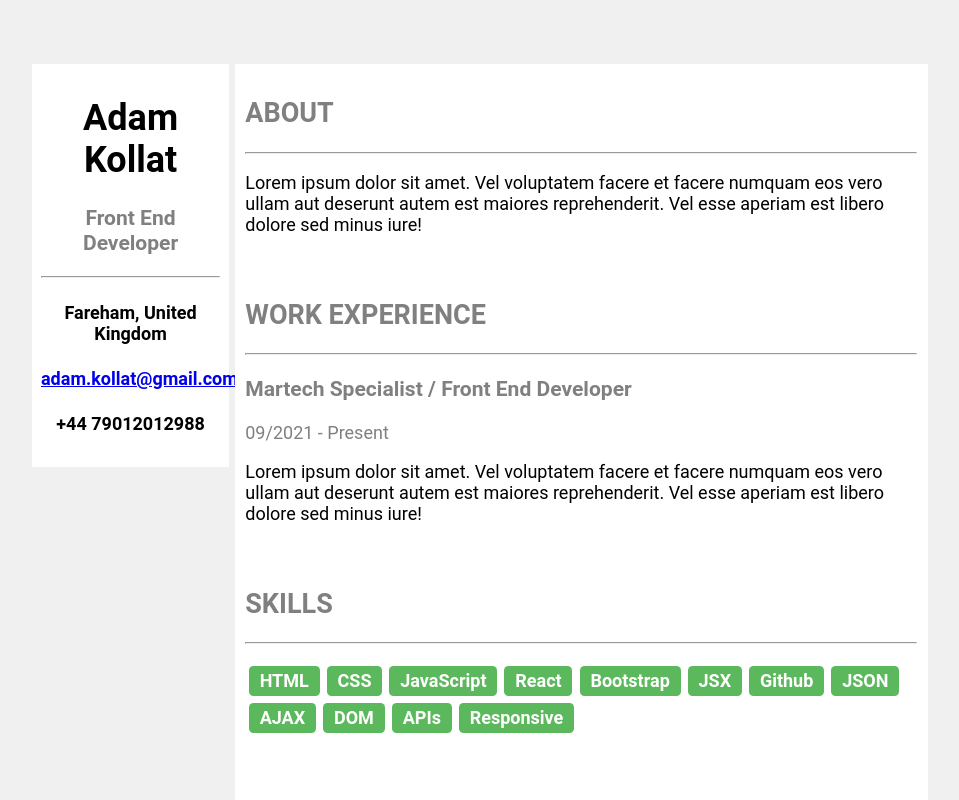
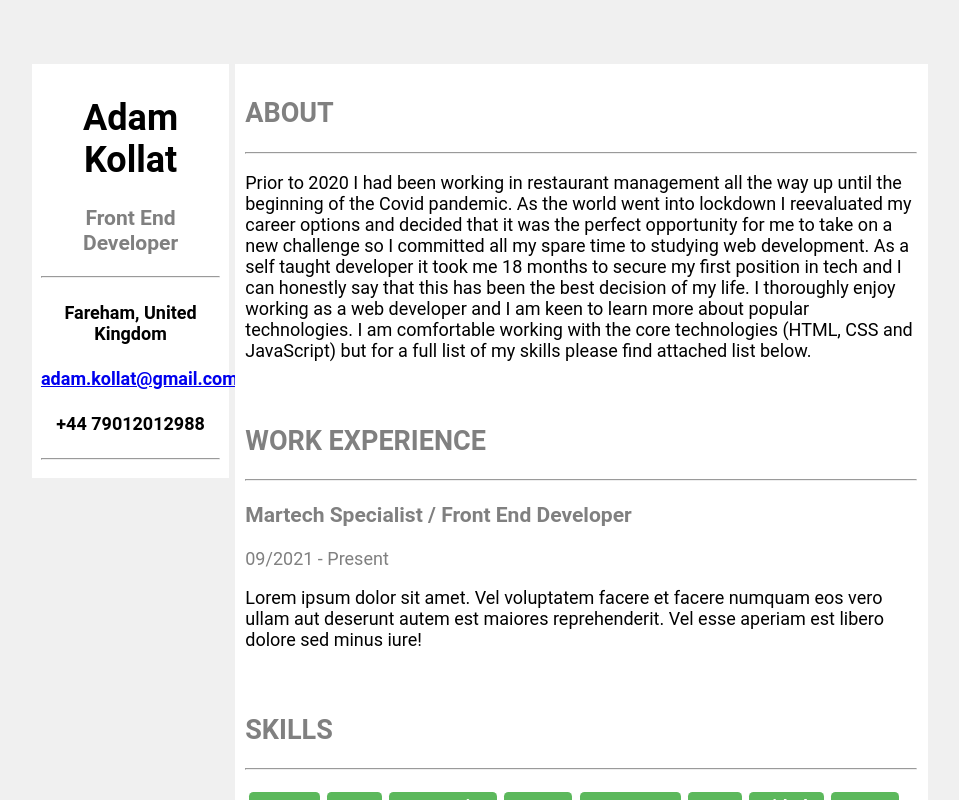
Before and after one commit to AdamKollat/React-CV, a React (Create React App) app: page / in a window 1280 px wide. Shown: the top 800 px of the page, without its empty margins (160-1119 px from the left). Built offline with nearby package versions, Linux system fonts and the light colour scheme.

Commit message:
Renamed aside section to profile section

```diff
--- a/src/App.js
+++ b/src/App.js
@@ -1,5 +1,5 @@
 import './custom.css';
-import Profile from './Components/aside';
+import Profile from './Components/profile';
 import About from './Components/about';
 import WorkExperience from './Components/work_experience';
 import Skills from './Components/skills';
--- a/src/Components/about.js
+++ b/src/Components/about.js
@@ -3,7 +3,7 @@ const About = () => {
         <div class='section'>
             <h2 class='text-uppercase grey'>About</h2>
             <hr></hr>
-            <p>Lorem ipsum dolor sit amet. Vel voluptatem facere et facere numquam eos vero ullam aut deserunt autem est maiores reprehenderit. Vel esse aperiam est libero dolore sed minus iure!</p>
+            <p>Prior to 2020 I had been working in restaurant management all the way up until the beginning of the Covid pandemic. As the world went into lockdown I reevaluated my career options and decided that it was the perfect opportunity for me to take on a new challenge so I committed all my spare time to studying web development. As a self taught developer it took me 18 months to secure my first position in tech and I can honestly say that this has been the best decision of my life. I thoroughly enjoy working as a web developer and I am keen to learn more about popular technologies. I am comfortable working with the core technologies (HTML, CSS and JavaScript) but for a full list of my skills please find attached list below.</p>
         </div>
     )
 }
--- a/src/Components/aside.js
+++ b/src/Components/profile.js
@@ -7,6 +7,7 @@ const Profile = () => {
             <h4>Fareham, United Kingdom</h4>
             <a href="mailto:adam.kollat@gmail.com"><h4>adam.kollat@gmail.com</h4></a>
             <h4>+44 79012012988</h4>
+            <hr></hr>
         </div>
     )
 }
```
